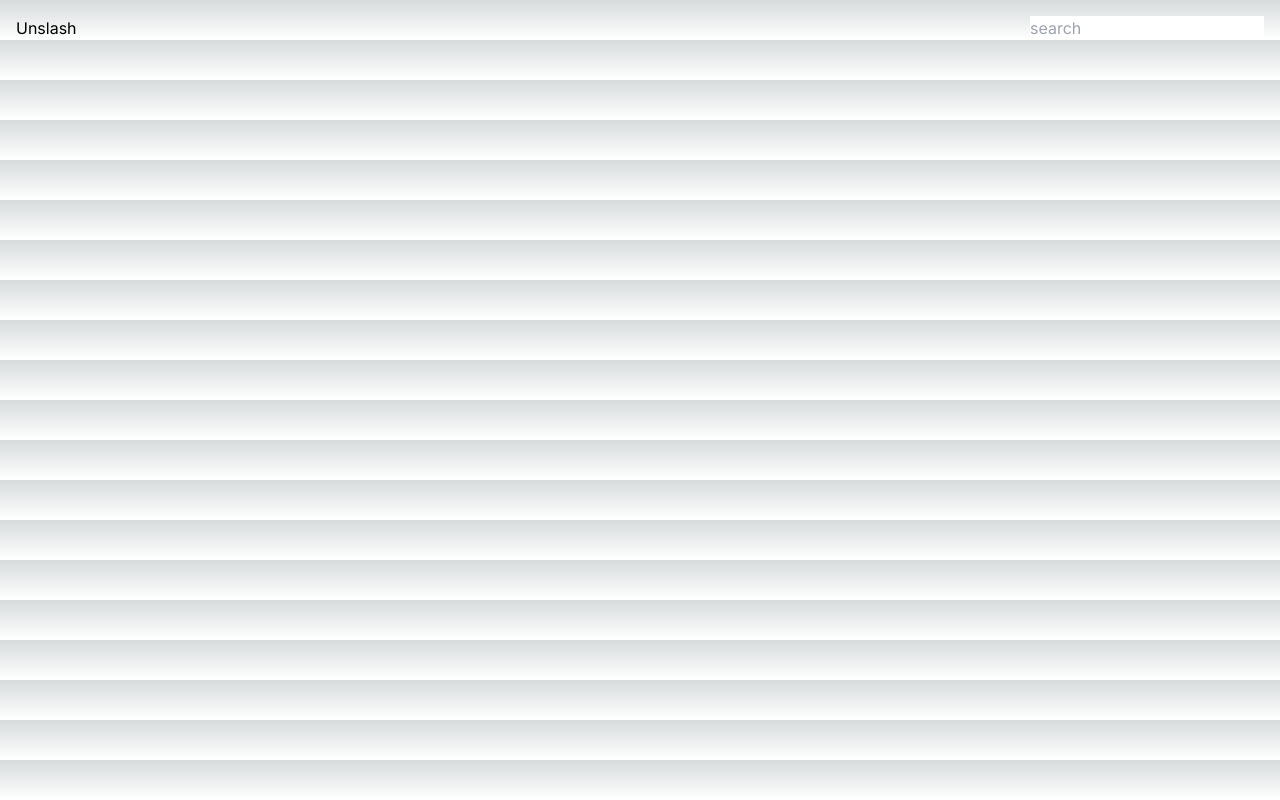
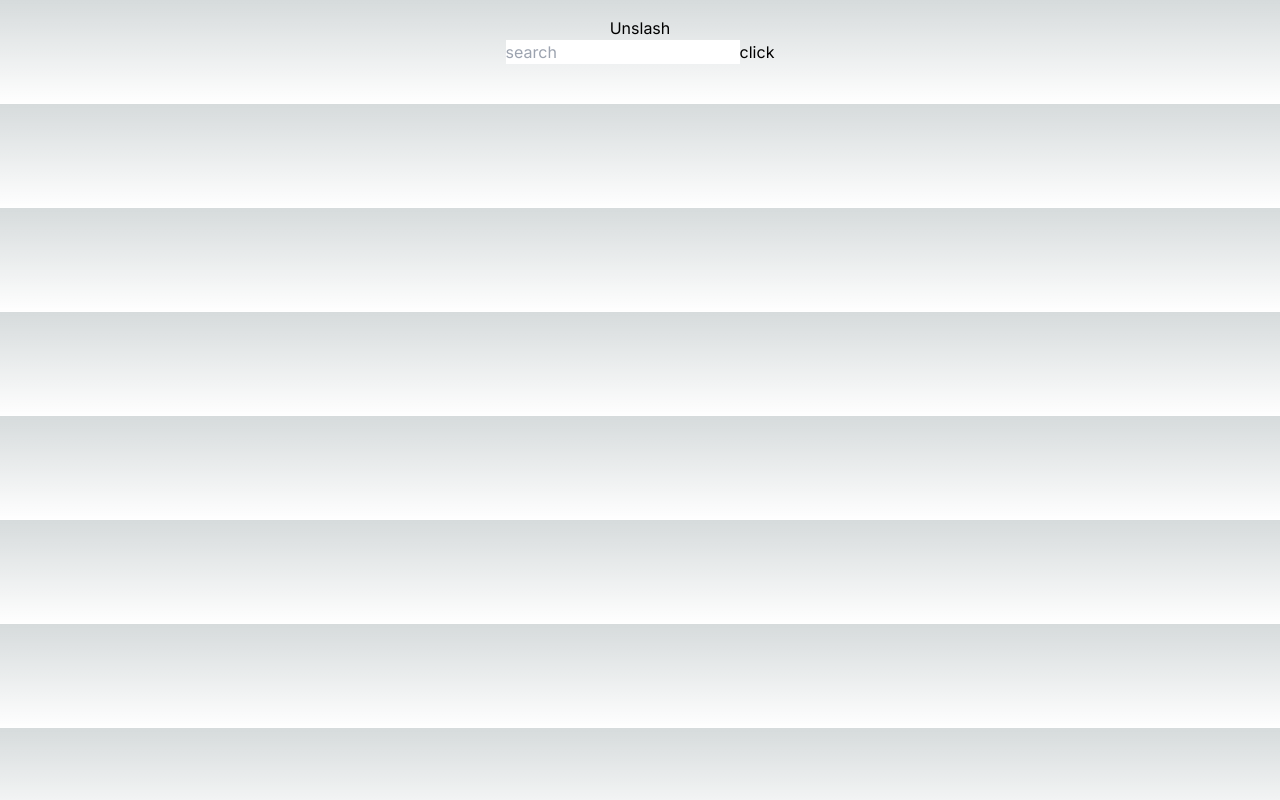
Before and after one commit to Preciousnnebuogor/25-Projects, a Next.js app: page / in a window 1280 px wide. Built offline with nearby package versions, Linux system fonts and the light colour scheme.

Commit message:
collected

```diff
--- a/app/unsplash.tsx
+++ b/app/unsplash.tsx
@@ -3,10 +3,35 @@
 import { useState } from "react";
 
 export default function Unsplash() {
+  const [search, setSearch] = useState("");
+  const [pictures, setPictures] = useState<
+    {
+      alt: string;
+      avg_color: string;
+      height: number;
+      id: number;
+      liked: boolean;
+      photographer: string;
+      photographer_id: number;
+      photographer_url: string;
+      large: string;
+      src: {
+        landscape: string;
+        large: string;
+        large2x: string;
+        medium: string;
+        original: string;
+        portrait: string;
+        small: string;
+        tiny: string;
+      };
+    }[]
+  >([]);
+
   function getImages() {
     const apiKey = process.env.NEXT_PUBLIC_PIXEL_SECRET; // Replace with your actual API key
 
-    fetch("https://api.pexels.com/v1/search?query=nature&per_page=10", {
+    fetch(`https://api.pexels.com/v1/search?query=${search}&per_page=10`, {
       method: "GET",
       headers: {
         Authorization: apiKey,
@@ -20,7 +45,7 @@ export default function Unsplash() {
       })
       .then((data) => {
         console.log(data); // Handle the API response here
-        setSearch(data);
+        setPictures(data.photos);
       })
       .catch((error) => {
         console.error(
@@ -29,20 +54,38 @@ export default function Unsplash() {
         );
       });
   }
-  const [search, setSearch] = useState();
+
   return (
     <div className={`px-4 mt-4`}>
-      <div className={`flex justify-between items-center`}>
+      <div className={`flex flex-col justify-between items-center `}>
         <p>Unslash</p>
+        <div className={`flex items-start justify-center `}>
+          <input
+            type="text"
+            placeholder="search"
+            value={search}
+            className={`outline-none text-black`}
+            onChange={(e) => {
+              setSearch(e.target.value);
+            }}
+          />
 
-        <input
-          type="text"
-          placeholder="search"
-          className={`outline-none`}
-          onChange={() => {
-            getImages();
-          }}
-        />
+          <button
+            onClick={() => {
+              getImages();
+            }}
+          >
+            click
+          </button>
+        </div>
+        <div className="grid w-full grid-cols-4 gap-4 my-5">
+          {pictures.length > 0 &&
+            pictures.map((value, index) => (
+              <div key={index} className="bg-teal-800 p-2 rounded-lg">
+                <img src={value.src.medium} />
+              </div>
+            ))}
+        </div>
       </div>
     </div>
   );
```
